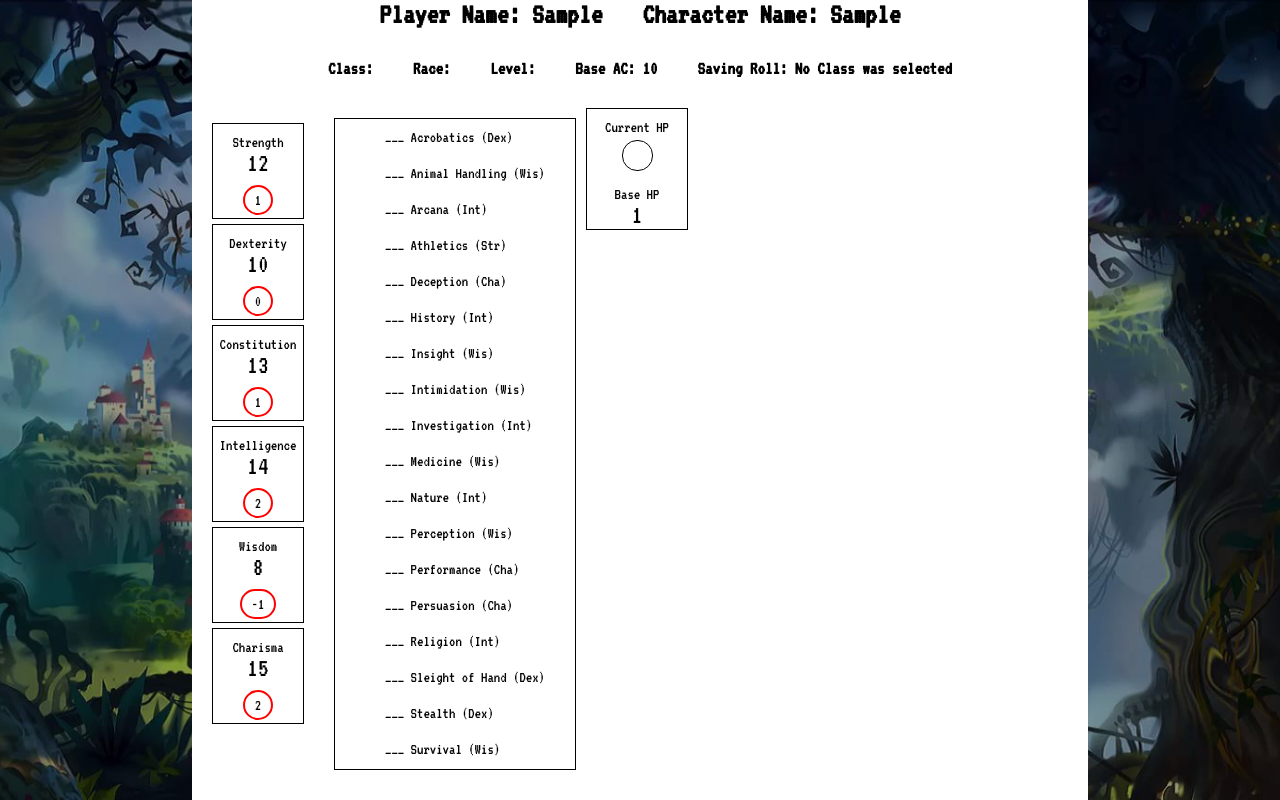
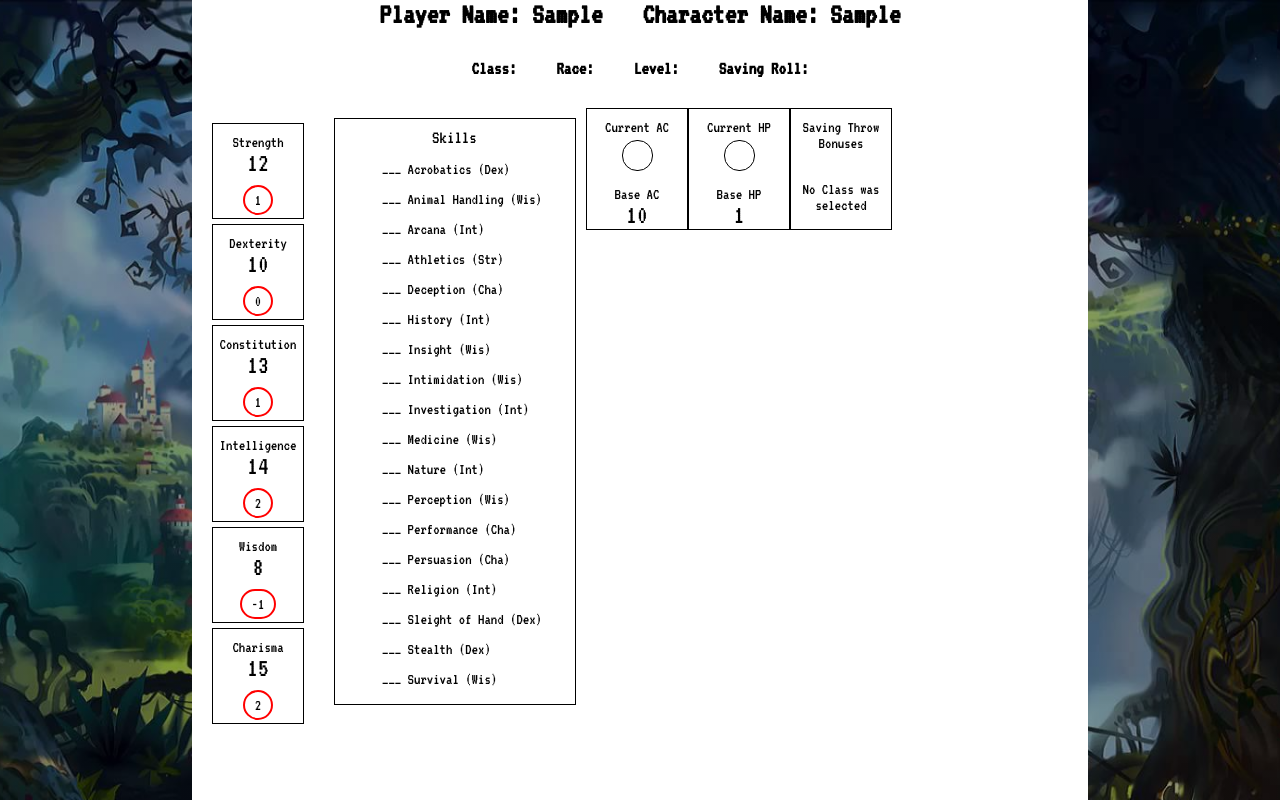
Before and after one commit to Jaden-Drury/Fantasy-Character-Generator, a React (Create React App) app in the folder finalproject/: page / in a window 1280 px wide. Both pictures are taken after typing "Sample", "Sample" into the empty fields and a click on the button "Generate Character". Shown: the top 800 px of the page. Built offline with nearby package versions, Linux system fonts and the light colour scheme; a web font is replaced by a local one.

Commit message:
Printable styling - NM

```diff
--- a/finalproject/src/App.css
+++ b/finalproject/src/App.css
@@ -193,11 +193,26 @@ form input{
     width:200px;
     list-style: none;
     margin:10px;
-    height:650px;
+    padding-top:35px;
+    height:550px;
 }
 
 #skillBonuses li{
-    padding:10px;
+    padding:7px;
+}
+
+.skillLabel{
+    position: absolute;
+    margin-left:240px;
+    margin-top:20px;
+    font-size: 14pt;
+}
+
+.skillLabel2{
+    position: absolute;
+    margin-left:680px;
+    margin-top:20px;
+    font-size: 14pt;
 }
 
 #statWrapper{
@@ -236,3 +251,45 @@ form input{
     text-align: center;
     display: block;
 }
+
+#ac{
+    border:1px solid black;
+    width:100px;
+    height:120px;
+}
+
+#ac p{
+    font-size: 12pt;
+    margin:0;
+    padding-top:10px;
+    text-align: center;
+}
+
+#ac label{
+    font-size: 20pt;
+    display: block;
+    text-align: center;
+    padding-bottom:10px;
+    margin-bottom:5px;
+}
+
+#savingThrows{
+    border:1px solid black;
+    width:100px;
+    height:120px;
+}
+
+#savingThrows p{
+    font-size: 12pt;
+    margin:0;
+    padding-top:10px;
+    text-align: center;
+}
+
+#savingThrows label{
+    font-size: 12pt;
+    display: block;
+    text-align: center;
+    padding-top:30px;
+    margin-bottom:5px;
+}
--- a/finalproject/src/Printable.js
+++ b/finalproject/src/Printable.js
@@ -315,8 +315,7 @@ class Printable extends Component{
                     <h3>Class: {this.props.userClass}</h3>
                     <h3>Race: {this.props.race}</h3>
                     <h3>Level: {this.props.level}</h3>
-                    <h3>Base AC: {this.abilityModifiers(this.state.dexterity) + 10}</h3>
-                    <h3>Saving Roll: {this.savingRoll()}</h3>
+                    <h3>Saving Roll: </h3>
                 </div>
 
                 <div id="statWrapper">
@@ -365,6 +364,7 @@ class Printable extends Component{
                         </li>
                     </ol>
 
+                    <label className="skillLabel">Skills</label>
                     <ol id="skillBonuses">
                         <li>___ Acrobatics (Dex)</li>
                         <li>___ Animal Handling (Wis)</li>
@@ -386,11 +386,23 @@ class Printable extends Component{
                         <li>___ Survival (Wis)</li>
                     </ol>
 
+                    <div id="ac">
+                        <p>Current AC</p>
+                        <label className="circle">   </label>
+                        <p>Base AC</p>
+                        <label>{this.abilityModifiers(this.state.dexterity) + 10}</label>
+                    </div>
+
                     <div id="hp">
                         <p>Current HP</p>
                         <label className="circle">   </label>
                         <p>Base HP</p>
                         <label>{this.state.hitPoints + this.abilityModifiers(this.state.constitution) + this.leveledHP()}</label>
+                    </div>
+
+                    <div id="savingThrows">
+                        <p>Saving Throw Bonuses</p>
+                        <label>{this.savingRoll()}</label>
                     </div>
 
                 </div>
```
